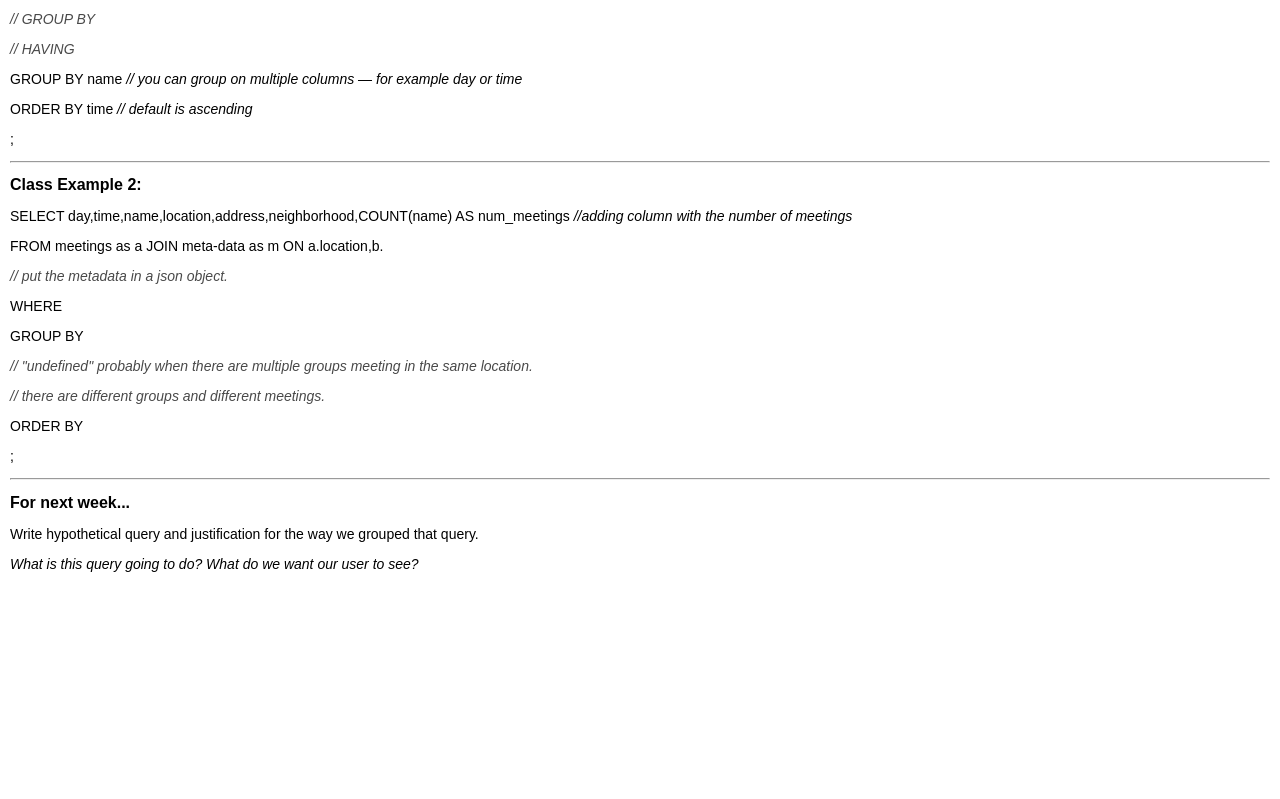
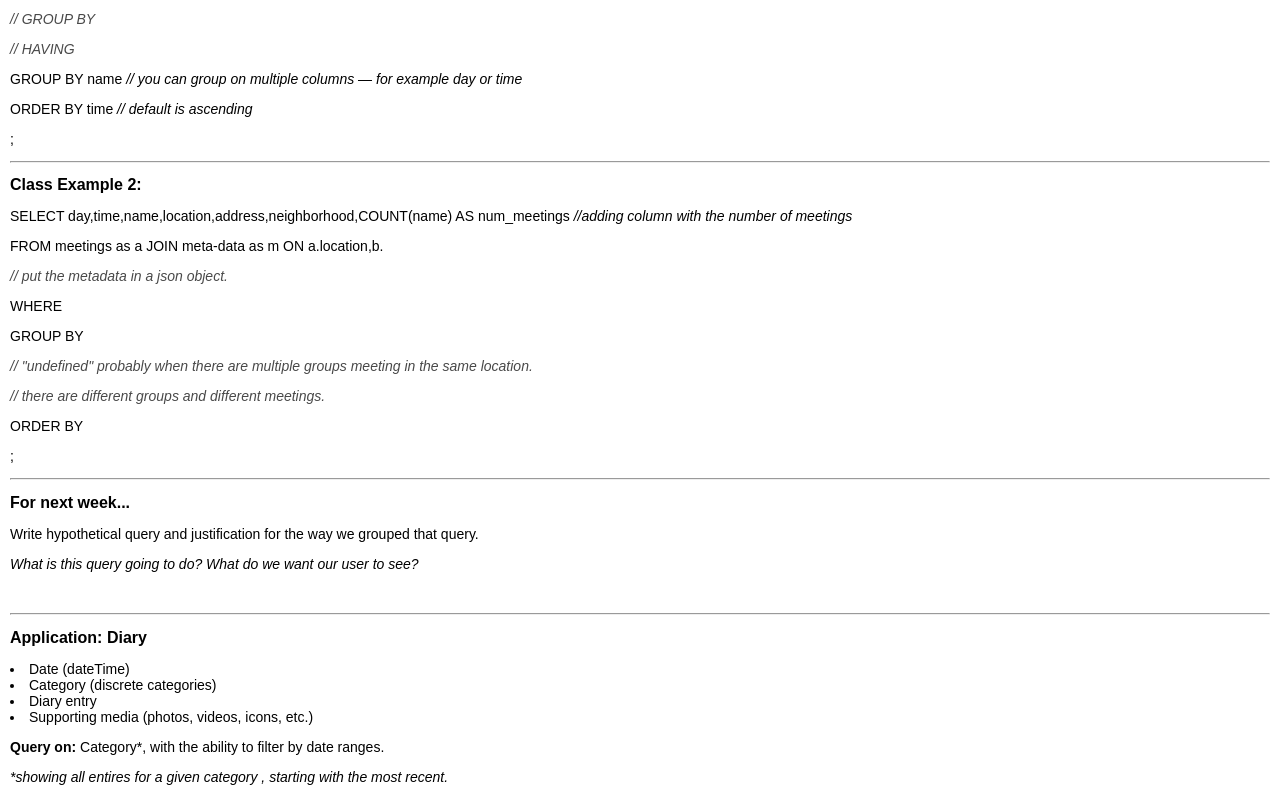
Before and after one commit to ibonnet/data-structures, a plain HTML site: page the-query/index.html in a window 1280 px wide. Shown: the part 1296-2095 px from the top of the page. Before the commit the page ends 1912 px from the top, so only its background shows below. Drawn offline with Linux system fonts and the light colour scheme.

Commit message:
Update index.html
class 11/09 instructions

```diff
--- a/the-query/index.html
+++ b/the-query/index.html
@@ -180,6 +180,20 @@
     </p>
 <div class="spacer"></div>
 
+<hr>
+<p>
+    <h1>Application: Diary</h1>
+</p>
+<li>Date (dateTime)</li>
+<li>Category (discrete categories)</li>
+<li>Diary entry</li>
+<li>Supporting media (photos, videos, icons, etc.)</li>
+
+<p><b>Query on:</b> Category*, with the ability to filter by date ranges.
+    </p>
+<p><i>*showing all entires for a given category , starting with the most recent.</i></p>
+
+
 </body>
 </main>
 </html>
```
